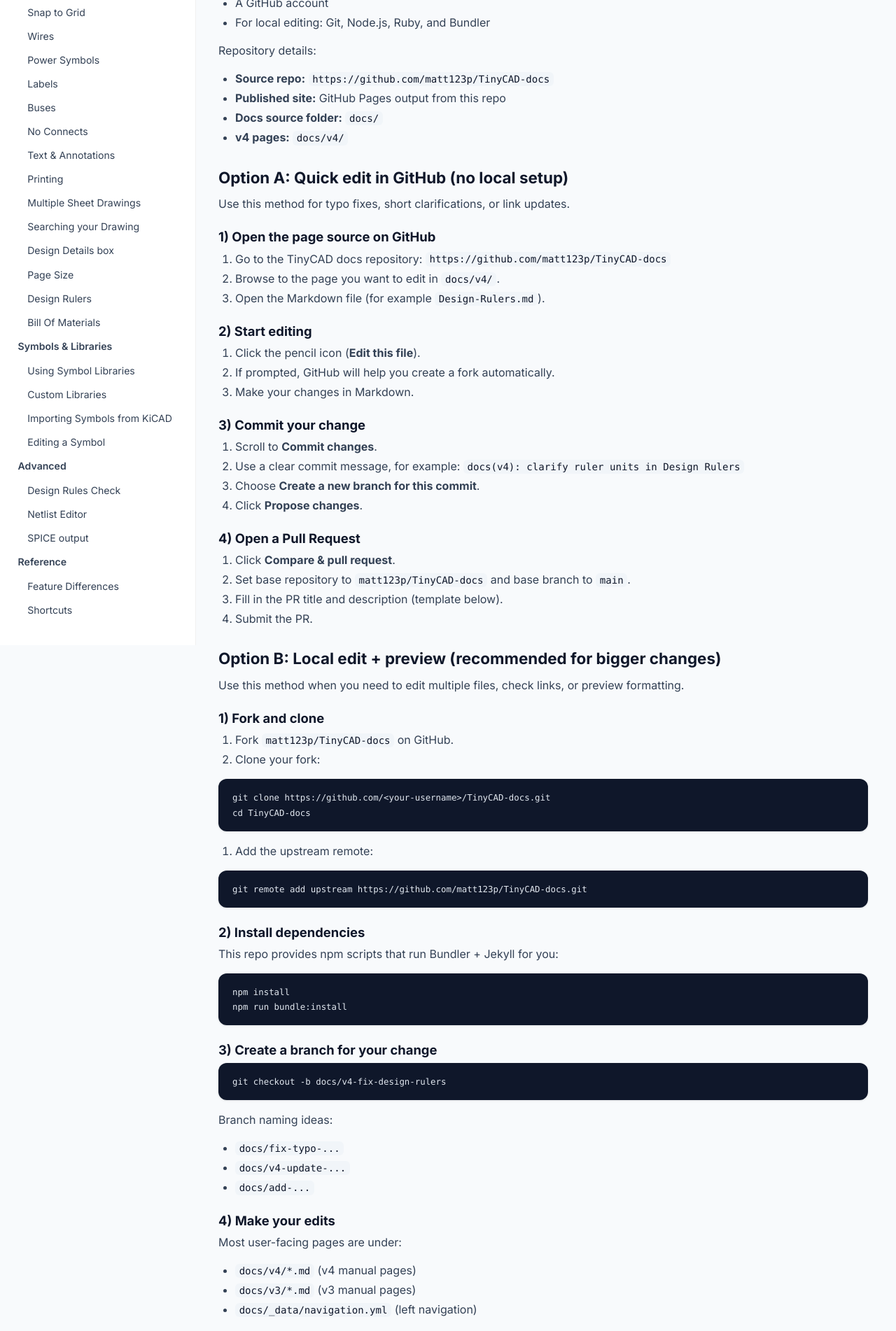
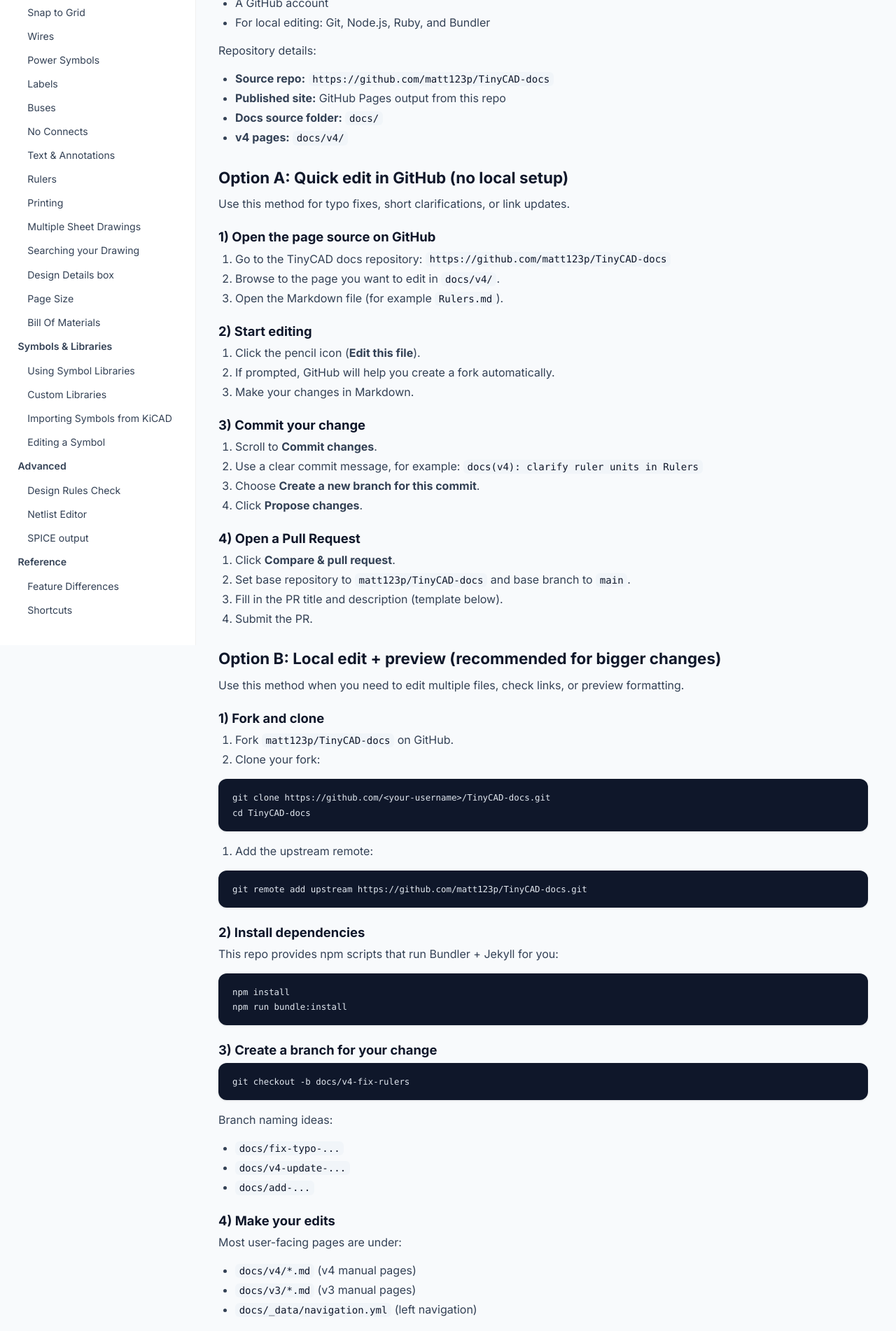
Before and after one commit to matt123p/TinyCAD-docs, a Jekyll site: the page built from docs/v4/Contributing-to-the-Manual.md, in a window 1280 px wide. Shown: the part 439-2341 px from the top of the page at 70% size. Built offline with Jekyll 4.4.1, drawn with Linux system fonts in a browser that asks for light colours; a style sheet for code colours, icons or effects is not loaded; our own code applies the rules of GitHub Pages for plain Markdown files; some of the changed text lies outside the part shown.

Commit message:
More of the manual

````diff
--- a/docs/_data/navigation.yml
+++ b/docs/_data/navigation.yml
@@ -63,6 +63,8 @@
         url: /v4/No-Connects/
       - title: Text & Annotations
         url: /v4/Text-and-Annotations/
+      - title: Rulers
+        url: /v4/Rulers/
       - title: Printing
         url: /v4/Printing/
       - title: Multiple Sheet Drawings
@@ -73,8 +75,6 @@
         url: /v4/Design-Details-box/
       - title: Page Size
         url: /v4/Page-Size/
-      - title: Design Rulers
-        url: /v4/Design-Rulers/
       - title: Bill Of Materials
         url: /v4/Bill-Of-Materials/
   - title: Symbols & Libraries
--- a/docs/v4/Contributing-to-the-Manual.md
+++ b/docs/v4/Contributing-to-the-Manual.md
@@ -35,7 +35,7 @@
 1. Go to the TinyCAD docs repository:
    `https://github.com/matt123p/TinyCAD-docs`
 2. Browse to the page you want to edit in `docs/v4/`.
-3. Open the Markdown file (for example `Design-Rulers.md`).
+3. Open the Markdown file (for example `Rulers.md`).
 
 ### 2) Start editing
 
@@ -47,7 +47,7 @@
 
 1. Scroll to **Commit changes**.
 2. Use a clear commit message, for example:
-   `docs(v4): clarify ruler units in Design Rulers`
+  `docs(v4): clarify ruler units in Rulers`
 3. Choose **Create a new branch for this commit**.
 4. Click **Propose changes**.
 
@@ -91,7 +91,7 @@
 ### 3) Create a branch for your change
 
 ```bash
-git checkout -b docs/v4-fix-design-rulers
+git checkout -b docs/v4-fix-rulers
 ```
 
 Branch naming ideas:
@@ -129,8 +129,8 @@
 
 ```bash
 git add .
-git commit -m "docs(v4): improve Design Rulers instructions"
-git push -u origin docs/v4-fix-design-rulers
+git commit -m "docs(v4): improve Rulers instructions"
+git push -u origin docs/v4-fix-rulers
 ```
 
 ### 7) Create the PR
@@ -211,7 +211,7 @@
 git merge upstream/main
 git push origin main
 
-git checkout docs/v4-fix-design-rulers
+git checkout docs/v4-fix-rulers
 git merge main
 git push
 ```
````
Also changed, not shown: docs/v4/Bill-Of-Materials.md (+11 -13 lines), docs/v4/Design-Details-box.md (+2 -3 lines), docs/v4/Design-Rulers.md (deleted, +0 -50 lines), docs/v4/Printing.md (+9 -6 lines), docs/v4/Rulers.md (added, +20 -0 lines), docs/v4/images/media/image12.png, docs/v4/images/media/image16.png, docs/v4/images/media/image17.png, docs/v4/images/media/image5.png, docs/v4/images/media/image6.png, 3 other files.
